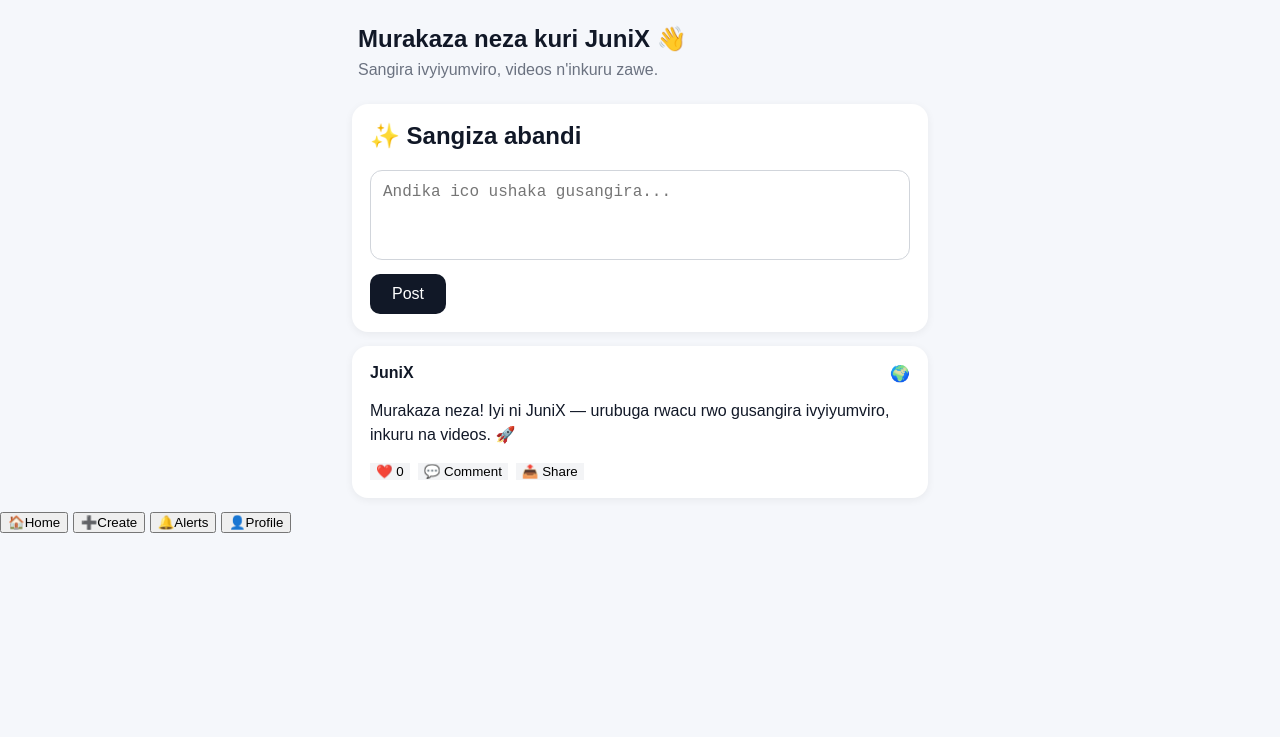
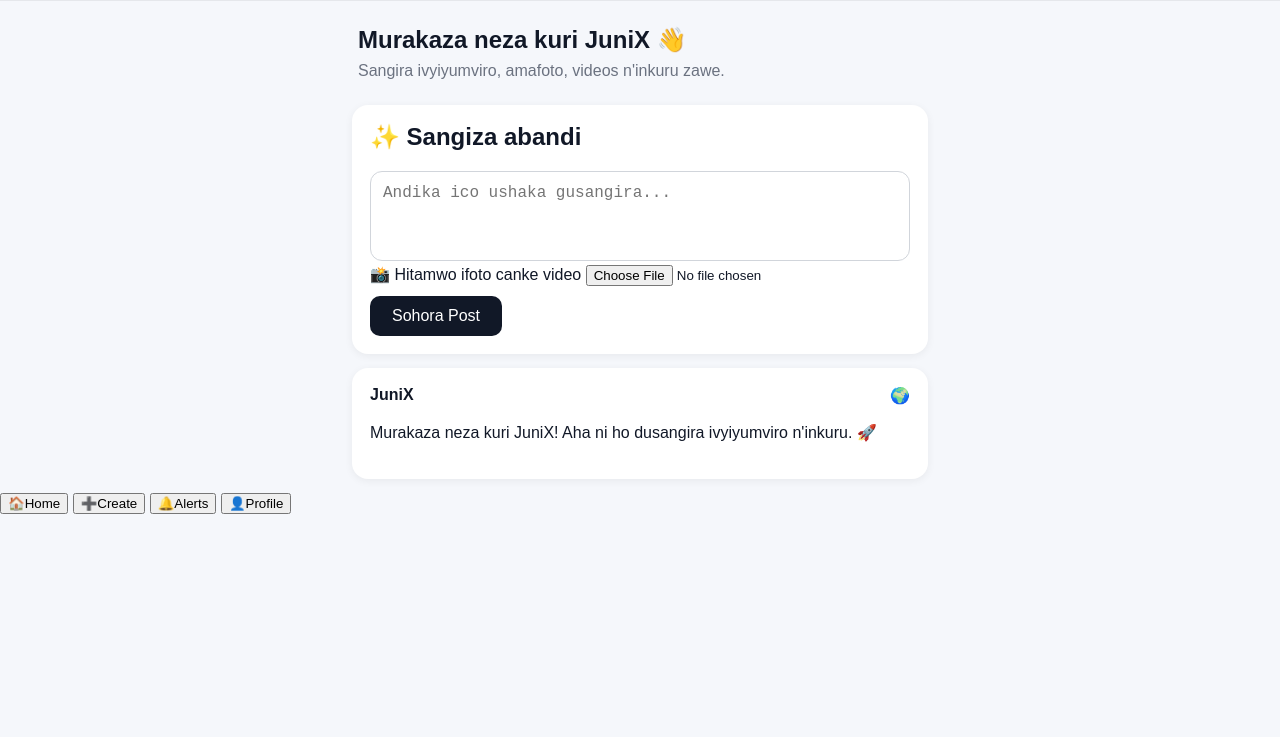
Before and after one commit to junior68241327-hash/JuniX, a plain HTML site: page index.html in a window 1280 px wide. Shown: the part 63-800 px from the top of the page. Drawn offline with Linux system fonts and the light colour scheme.

Commit message:
Update index.html

```diff
--- a/index.html
+++ b/index.html
@@ -3,31 +3,25 @@
 <head>
   <meta charset="UTF-8">
   <meta name="viewport" content="width=device-width, initial-scale=1.0">
-
   <title>JuniX</title>
-
   <link rel="stylesheet" href="style.css">
 </head>
 
 <body>
 
   <header class="top-bar">
-    <div class="logo">JuniX</div>
-
+    <div class="logo">JuniX 🚀</div>
     <button id="searchBtn">🔎</button>
   </header>
-
 
   <main>
 
     <section class="welcome">
       <h1>Murakaza neza kuri JuniX 👋</h1>
-      <p>Sangira ivyiyumviro, videos n'inkuru zawe.</p>
+      <p>Sangira ivyiyumviro, amafoto, videos n'inkuru zawe.</p>
     </section>
 
-
     <section class="create-post">
-
       <h2>✨ Sangiza abandi</h2>
 
       <textarea
@@ -35,64 +29,47 @@
         placeholder="Andika ico ushaka gusangira..."
       ></textarea>
 
-      <button id="postBtn">
-        Post
-      </button>
+      <label for="mediaInput" class="media-label">
+        📸 Hitamwo ifoto canke video
+      </label>
 
+      <input
+        type="file"
+        id="mediaInput"
+        accept="image/*,video/*"
+      >
+
+      <div id="mediaPreview"></div>
+
+      <button id="postBtn">Sohora Post</button>
     </section>
-
 
     <section id="posts">
 
       <article class="post">
-
         <div class="post-header">
           <strong>JuniX</strong>
           <span>🌍</span>
         </div>
 
         <p>
-          Murakaza neza! Iyi ni JuniX — urubuga rwacu rwo gusangira
-          ivyiyumviro, inkuru na videos. 🚀
+          Murakaza neza kuri JuniX!
+          Aha ni ho dusangira ivyiyumviro n'inkuru. 🚀
         </p>
-
-        <div class="post-actions">
-
-          <button class="likeBtn">
-            ❤️ <span>0</span>
-          </button>
-
-          <button>
-            💬 Comment
-          </button>
-
-          <button>
-            📤 Share
-          </button>
-
-        </div>
-
       </article>
 
     </section>
 
   </main>
 
-
   <nav class="bottom-nav">
-
     <button>🏠<span>Home</span></button>
-
     <button>➕<span>Create</span></button>
-
     <button>🔔<span>Alerts</span></button>
-
     <button>👤<span>Profile</span></button>
-
   </nav>
-
 
   <script src="script.js"></script>
 
 </body>
-  </html>
+          </html>
```
